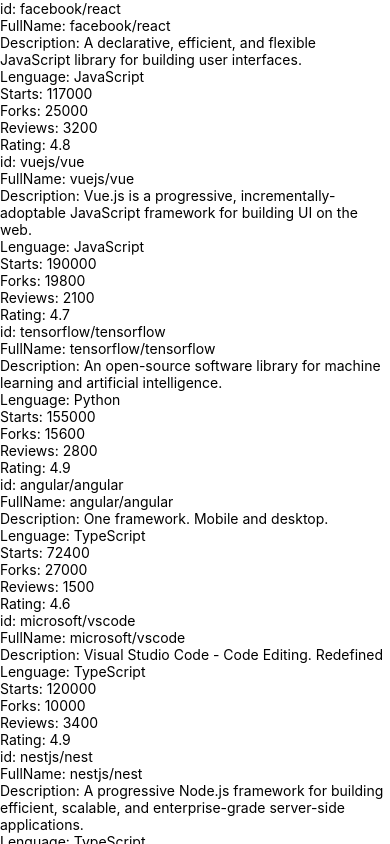
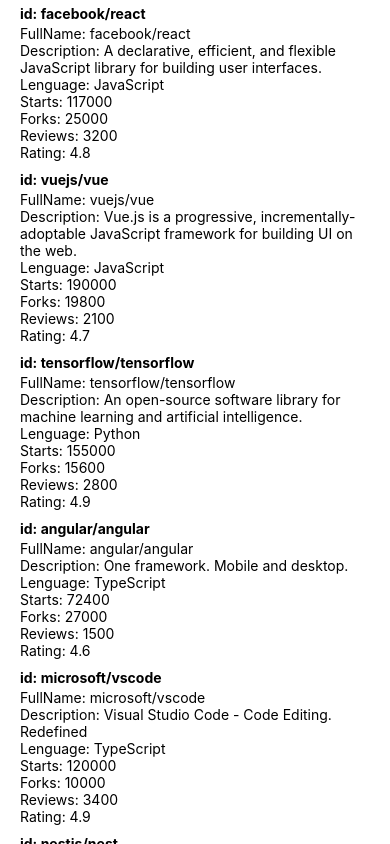
Before and after one commit to TomasCuevas/Rate-Repository-App-ReactNative, a React Native app: screen / in a window 390 px wide. Shown: the top 844 px of the page. Built offline with nearby package versions, Linux system fonts and the light colour scheme.

Commit message:
ScrollView y FlatList

```diff
--- a/src/components/Main.tsx
+++ b/src/components/Main.tsx
@@ -1,4 +1,4 @@
-import { Text, View } from "react-native";
+import { View } from "react-native";
 import Constants from "expo-constants";
 
 //* COMPONENTS *//
--- /dev/null
+++ b/src/components/RepositoryItem.tsx
@@ -0,0 +1,25 @@
+import { Text, View } from "react-native";
+
+//* INTERFACES *//
+import { IRepository } from "../interfaces";
+
+interface Props {
+  repository: IRepository;
+}
+
+export const RepositoryItem: React.FC<Props> = ({ repository }) => {
+  return (
+    <View style={{ padding: 20, paddingBottom: 5, paddingTop: 5 }}>
+      <Text style={{ fontWeight: "bold", marginBottom: 3 }}>
+        id: {repository.id}
+      </Text>
+      <Text>FullName: {repository.fullName}</Text>
+      <Text>Description: {repository.description}</Text>
+      <Text>Lenguage: {repository.language}</Text>
+      <Text>Starts: {repository.stargazersCount}</Text>
+      <Text>Forks: {repository.forksCount}</Text>
+      <Text>Reviews: {repository.reviewCount}</Text>
+      <Text>Rating: {repository.ratingAverage}</Text>
+    </View>
+  );
+};
--- a/src/components/RepositoryList.tsx
+++ b/src/components/RepositoryList.tsx
@@ -1,22 +1,16 @@
-import { Text, View } from "react-native";
+import { FlatList, Text, View } from "react-native";
 
 import { repositoriesData } from "../data";
+import { RepositoryItem } from "./RepositoryItem";
 
 export const RepositoryList = () => {
   return (
-    <View>
-      {repositoriesData.map((repository) => (
-        <View key={repository.id}>
-          <Text>id: {repository.id}</Text>
-          <Text>FullName: {repository.fullName}</Text>
-          <Text>Description: {repository.description}</Text>
-          <Text>Lenguage: {repository.language}</Text>
-          <Text>Starts: {repository.stargazersCount}</Text>
-          <Text>Forks: {repository.forksCount}</Text>
-          <Text>Reviews: {repository.reviewCount}</Text>
-          <Text>Rating: {repository.ratingAverage}</Text>
-        </View>
-      ))}
-    </View>
+    <FlatList
+      data={repositoriesData}
+      ItemSeparatorComponent={() => <Text></Text>}
+      renderItem={({ item: repository }) => (
+        <RepositoryItem repository={repository} />
+      )}
+    />
   );
 };
--- /dev/null
+++ b/src/interfaces/index.ts
@@ -0,0 +1 @@
+export * from "./repository.interface";
```
Also changed, not shown: src/interfaces/repository.interface.ts (added, +11 -0 lines).
